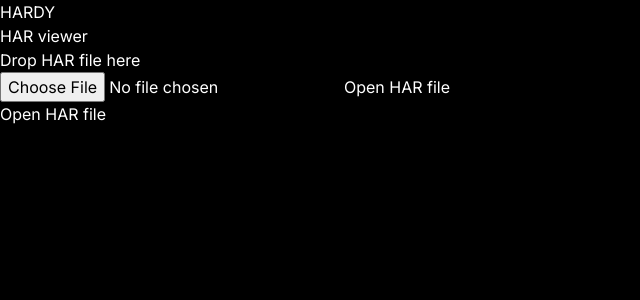
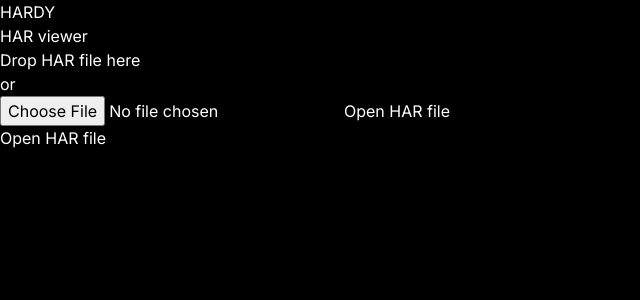
Before and after one commit to pergalsk/hardy, a Next.js app in the folder apps/web/: page / in a window 1280 px wide. Shown: the top 300 px of the page, without its empty margins (0-640 px from the left). Built offline with nearby package versions, Linux system fonts and the light colour scheme.

Commit message:
Redesigned file opener area

```diff
--- a/apps/web/app/components/FileDropper.tsx
+++ b/apps/web/app/components/FileDropper.tsx
@@ -3,6 +3,7 @@ import React, { useState, useEffect } from "react";
 import { readFileData } from "../helpers/helpers";
 import { nanoid } from "../helpers/nanoid";
 import { addFile, setRowId } from "../store/actions";
+import { FileOpener } from "./FileOpener";
 
 export const FileDropper = () => {
   const [isDragging, setIsDragging] = useState(false);
@@ -61,13 +62,15 @@ export const FileDropper = () => {
 
   return (
     <div
-      className={`${isDragging ? "border-accent-400 text-accent-400" : "text-mirage-500 border-mirage-700"} group flex h-1/2 w-1/2 select-none items-center justify-center rounded-2xl border-4 border-dashed text-lg font-bold transition-colors duration-200`}
+      className={`${isDragging ? "border-accent-600 text-accent-600" : "text-mirage-500 border-mirage-400"} group flex h-2/3 w-4/5 select-none flex-col items-center justify-center gap-3 rounded-2xl border-4 border-dashed text-lg font-bold transition-colors duration-200`}
       onDragEnter={handleDragEnter}
       onDragLeave={handleDragLeave}
       onDragOver={handleDragOver}
       onDrop={handleDrop}
     >
-      Drop HAR file here
+      <div className="text-center">Drop HAR file here</div>
+      <div className="text-md pb-2 text-center">or</div>
+      <FileOpener />
     </div>
   );
 };
--- a/apps/web/app/components/FileSelect.tsx
+++ b/apps/web/app/components/FileSelect.tsx
@@ -1,13 +1,11 @@
 "use client";
 import React from "react";
 import { FileDropper } from "./FileDropper";
-import { FileOpener } from "./FileOpener";
 
 export function FileSelect(): JSX.Element {
   return (
     <main className="flex flex-1 flex-col items-center justify-center gap-4 overflow-hidden">
       <FileDropper />
-      <FileOpener />
     </main>
   );
 }
```
